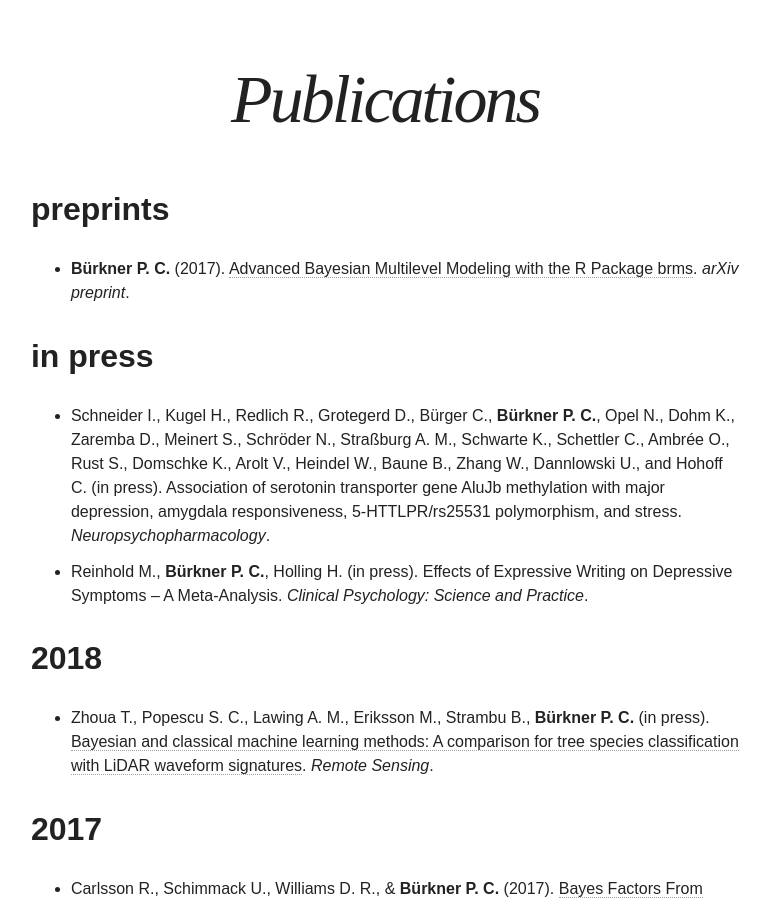
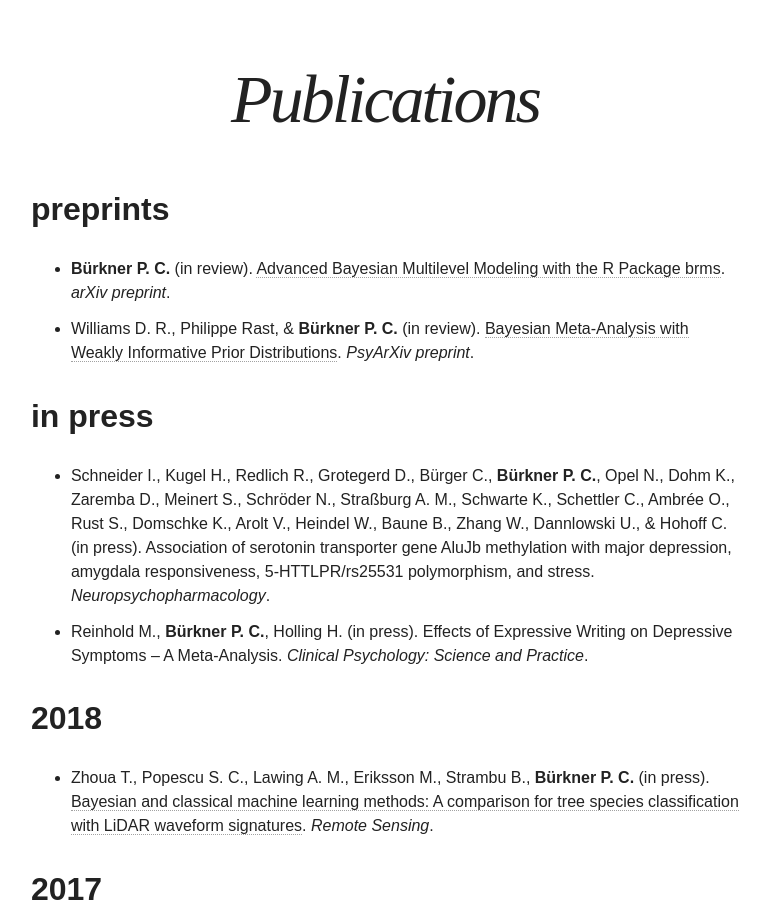
Before and after one commit to paul-buerkner/paul-buerkner.github.io, a Jekyll site: the page built from publications/index.md, in a window 1280 px wide and 900 px high, scrolled down 413 px. Shown: the whole window, without its empty margins (255-1025 px from the left). Built offline with Jekyll 4.4.1, drawn with Linux system fonts in a browser that asks for light colours; nearby versions of some CDN libraries.

Commit message:
add new preprint

```diff
--- a/publications/index.md
+++ b/publications/index.md
@@ -5,10 +5,11 @@ excerpt: "A list of my publications"
 ---
 
 ## preprints
-* **Bürkner P. C.** (2017). [Advanced Bayesian Multilevel Modeling with the R Package brms](http://arxiv.org/abs/1705.11123). *arXiv preprint*.
+* **Bürkner P. C.** (in review). [Advanced Bayesian Multilevel Modeling with the R Package brms](http://arxiv.org/abs/1705.11123). *arXiv preprint*.
+* Williams D. R., Philippe Rast, & **Bürkner P. C.** (in review). [Bayesian Meta-Analysis with Weakly Informative Prior Distributions](https://psyarxiv.com/7tbrm/). *PsyArXiv preprint*.
 
 ## in press
-* Schneider I., Kugel H., Redlich R., Grotegerd D., Bürger C., **Bürkner P. C.**, Opel N., Dohm K., Zaremba D., Meinert S., Schröder N., Straßburg A. M., Schwarte K., Schettler C., Ambrée O., Rust S., Domschke K., Arolt V., Heindel W., Baune B., Zhang W., Dannlowski U., and Hohoff C. (in press). Association of serotonin transporter gene AluJb methylation with major depression, amygdala responsiveness, 5-HTTLPR/rs25531 polymorphism, and stress. *Neuropsychopharmacology*.
+* Schneider I., Kugel H., Redlich R., Grotegerd D., Bürger C., **Bürkner P. C.**, Opel N., Dohm K., Zaremba D., Meinert S., Schröder N., Straßburg A. M., Schwarte K., Schettler C., Ambrée O., Rust S., Domschke K., Arolt V., Heindel W., Baune B., Zhang W., Dannlowski U., & Hohoff C. (in press). Association of serotonin transporter gene AluJb methylation with major depression, amygdala responsiveness, 5-HTTLPR/rs25531 polymorphism, and stress. *Neuropsychopharmacology*.
 * Reinhold M., **Bürkner P. C.**, Holling H. (in press). Effects of Expressive Writing on Depressive Symptoms – A Meta-Analysis. *Clinical Psychology: Science and Practice*.
 
 ## 2018
```
